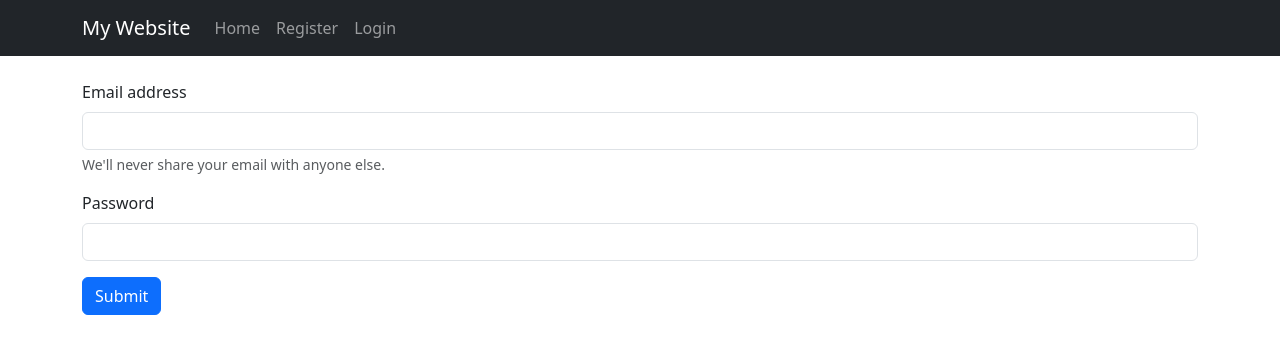
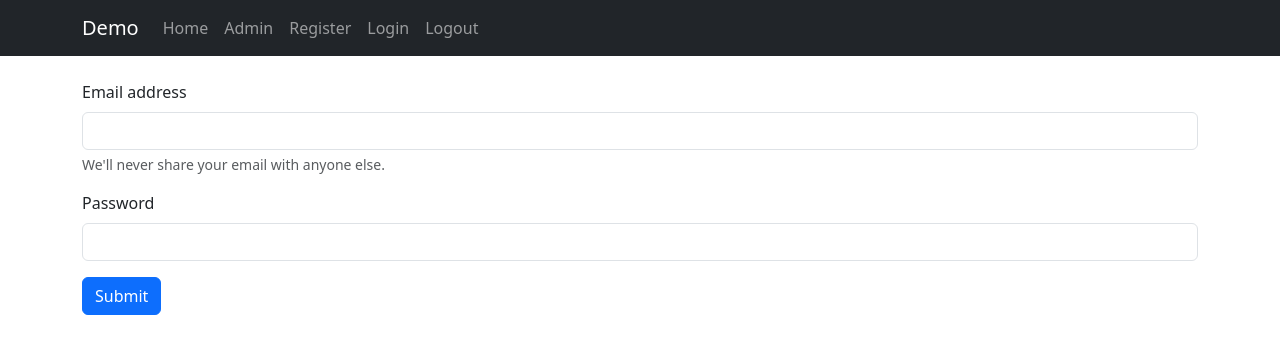
Before and after one commit to amisha-shrivastava/StudentManagement, a Django app: page /login/ in a window 1280 px wide. Shown: the top 354 px of the page. Run offline with Django 4.2, Linux system fonts and the light colour scheme.

Commit message:
improved navbar

```diff
--- a/registration/templates/registration/base.html
+++ b/registration/templates/registration/base.html
@@ -1,14 +1,14 @@
 <!DOCTYPE html>
 <html>
 <head>
-  <title>My Website</title>
+  <title>Demo</title>
   <link href="https://cdn.jsdelivr.net/npm/bootstrap@5.3.0-alpha3/dist/css/bootstrap.min.css" rel="stylesheet" integrity="sha384-KK94CHFLLe+nY2dmCWGMq91rCGa5gtU4mk92HdvYe+M/SXH301p5ILy+dN9+nJOZ" crossorigin="anonymous">
   <script src="https://cdn.jsdelivr.net/npm/bootstrap@5.3.0-alpha3/dist/js/bootstrap.bundle.min.js" integrity="sha384-ENjdO4Dr2bkBIFxQpeoTz1HIcje39Wm4jDKdf19U8gI4ddQ3GYNS7NTKfAdVQSZe" crossorigin="anonymous"></script>
 </head>
 <body>
   <nav class="navbar navbar-expand-lg navbar-dark bg-dark">
     <div class="container">
-      <a class="navbar-brand" href="/">My Website</a>
+      <a class="navbar-brand" href="/">Demo</a>
       <button class="navbar-toggler" type="button" data-bs-toggle="collapse" data-bs-target="#navbarNav" aria-controls="navbarNav" aria-expanded="false" aria-label="Toggle navigation">
         <span class="navbar-toggler-icon"></span>
       </button>
@@ -18,10 +18,16 @@
             <a class="nav-link" href="/">Home</a>
           </li>
           <li class="nav-item">
+            <a class="nav-link" href="/admin/">Admin</a>
+          </li>
+          <li class="nav-item">
             <a class="nav-link" href="/register/">Register</a>
           </li>
           <li class="nav-item">
             <a class="nav-link" href="/login/">Login</a>
+          </li>
+          <li class="nav-item">
+            <a class="nav-link" href="/logout/">Logout</a>
           </li>
         </ul>
       </div>
```
